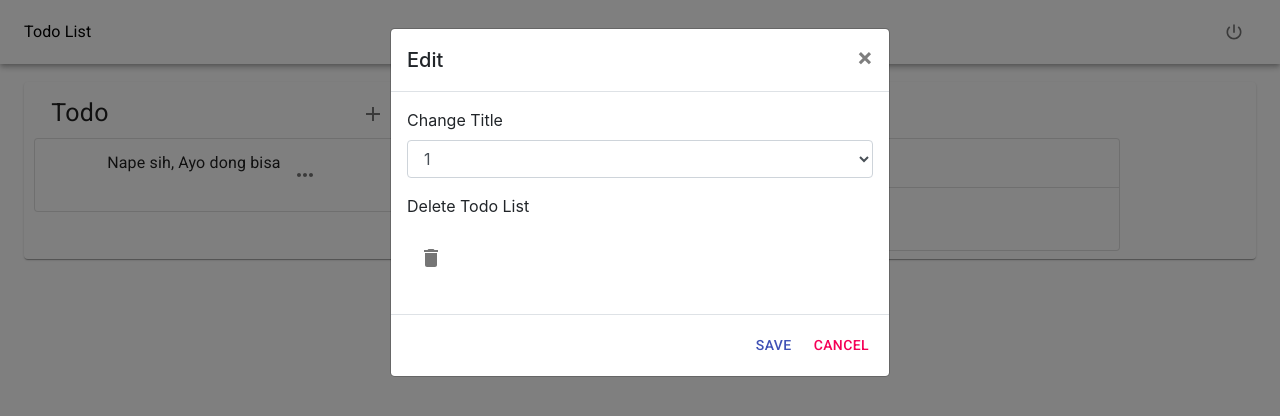
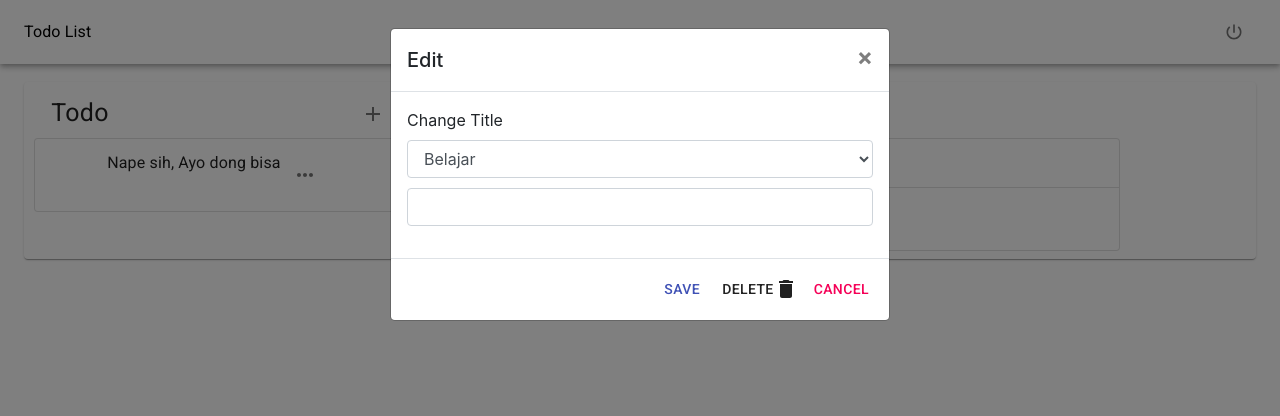
Before and after one commit to 901kartikas/todo-frontend, a React (Create React App) app: page / in a window 1280 px wide. Both pictures are taken after a click on the button 304 px from the left and 174 px from the top of the page. Shown: the top 416 px of the page. Built offline with nearby package versions, Linux system fonts and the light colour scheme.

Commit message:
update modal

```diff
--- a/src/Component/modalEdit.js
+++ b/src/Component/modalEdit.js
@@ -24,18 +24,16 @@ const ModalExample = (props) => {
           <FormGroup>
             <Label for="exampleSelect">Change Title</Label>
             <Input type="select" name="select" id="exampleSelect">
-              <option>1</option>
-              <option>2</option>
+              <option>Belajar</option>
+              <option>Makan</option>
               </Input>
-          </FormGroup>
-          <FormGroup style={{flexDirection:'row', border: '1px'}}>
-            <p>Delete Todo List</p>
-            <IconButton><DeleteIcon/></IconButton>
+              <Input type="text" style={{marginTop:10}}></Input>
           </FormGroup>
          </Form>
         </ModalBody>
         <ModalFooter>
           <Button color="primary" onClick={toggle}>Save</Button>{' '}
+          <Button color="danger" onClick={toggle}>Delete<DeleteIcon/></Button>
           <Button color="secondary" onClick={toggle}>Cancel</Button>
         </ModalFooter>
       </Modal>
```
Also changed, not shown: 1 other file (tests, documents, lock files or other folders).
